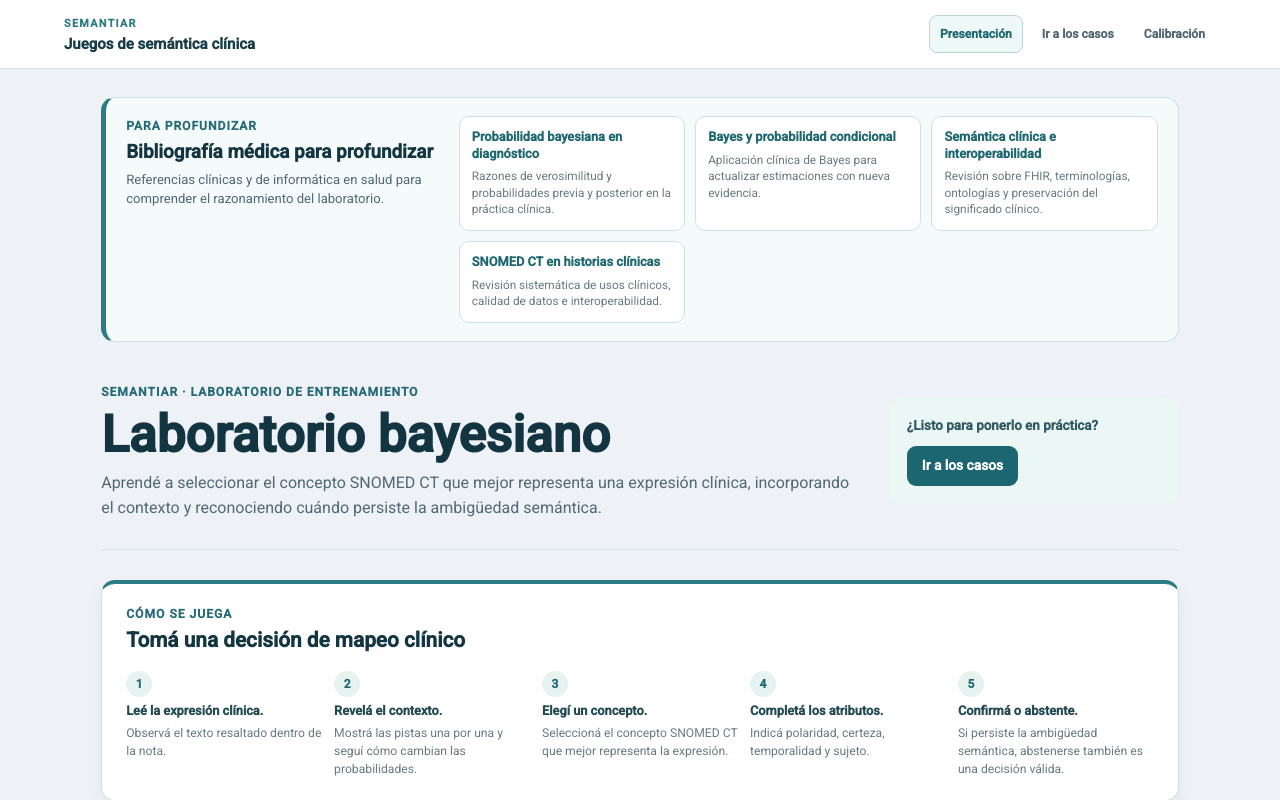
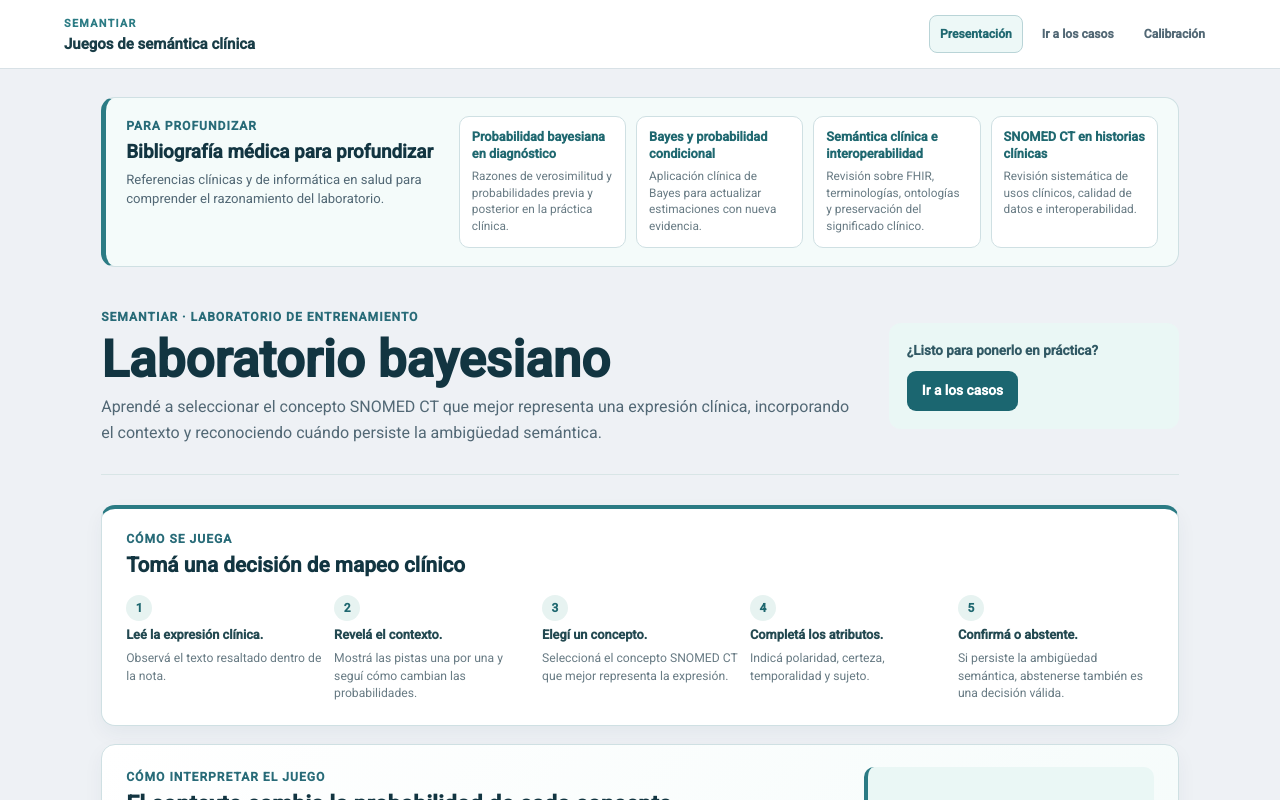
Before and after one commit to manwithbarba/semantiar_juegos, an Angular app: page /#/ in a window 1280 px wide. Shown: the top 800 px of the page. Built offline with nearby package versions, Linux system fonts and the light colour scheme.

Commit message:
Replace Wikipedia with medical bibliography

```diff
--- a/src/app/home/home.component.css
+++ b/src/app/home/home.component.css
@@ -48,7 +48,7 @@
 
 .resource-links {
   display: grid;
-  grid-template-columns: repeat(3, minmax(0, 1fr));
+  grid-template-columns: repeat(4, minmax(0, 1fr));
   gap: 10px;
 }
 
@@ -237,6 +237,7 @@
 
 @media (max-width: 900px) {
   .learning-resources { grid-template-columns: 1fr; }
+  .resource-links { grid-template-columns: repeat(2, minmax(0, 1fr)); }
   .learning-resources-copy > p:last-child { max-width: 680px; }
 }
 
@@ -249,6 +250,7 @@
 
 @media (max-width: 560px) {
   .resource-links { grid-template-columns: 1fr; }
+  .resource-links { grid-template-columns: 1fr; }
   .interpretation-card { padding: 18px; }
   .how-to-play-card { padding: 18px; }
   .play-steps { grid-template-columns: 1fr; }
```
